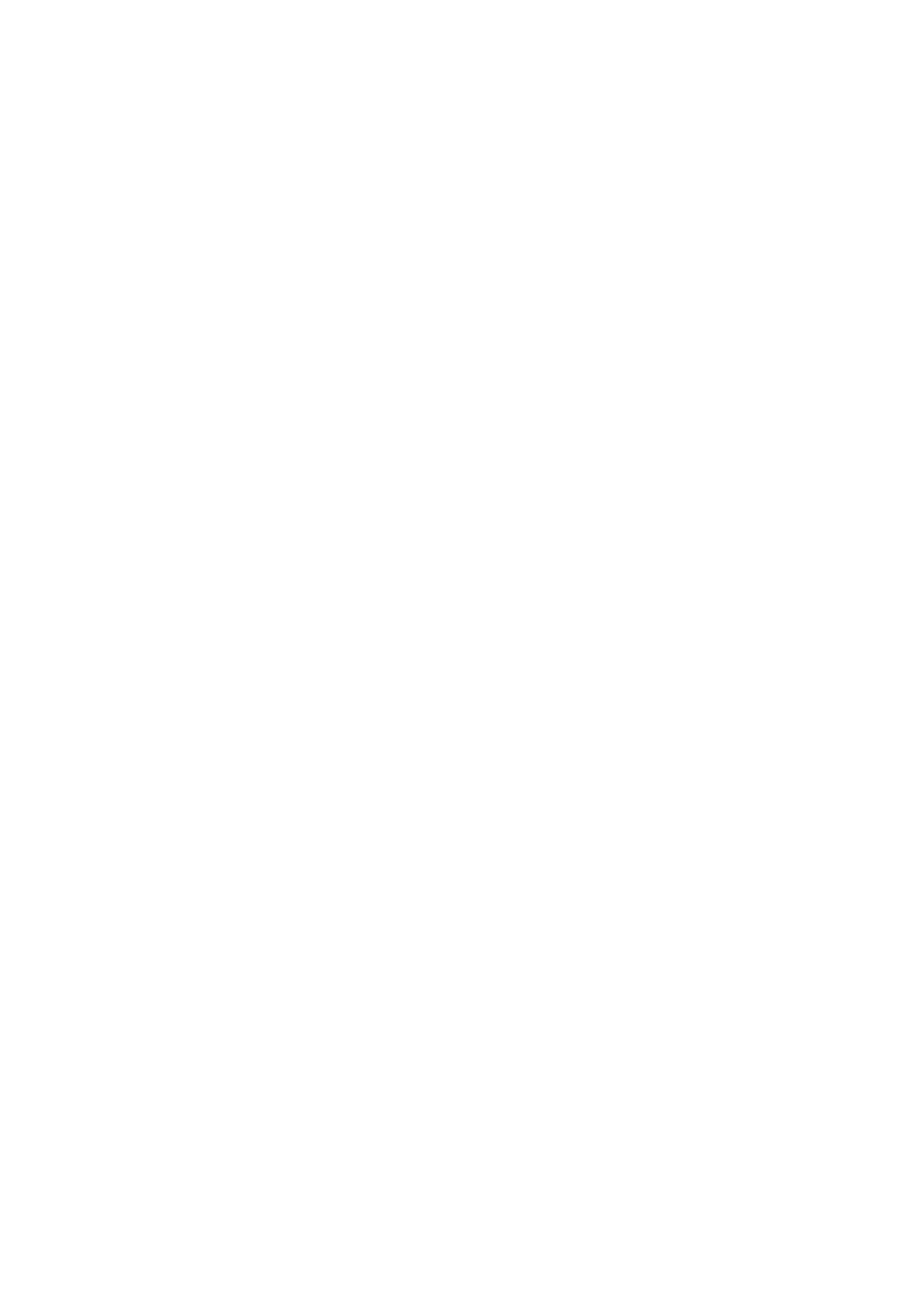
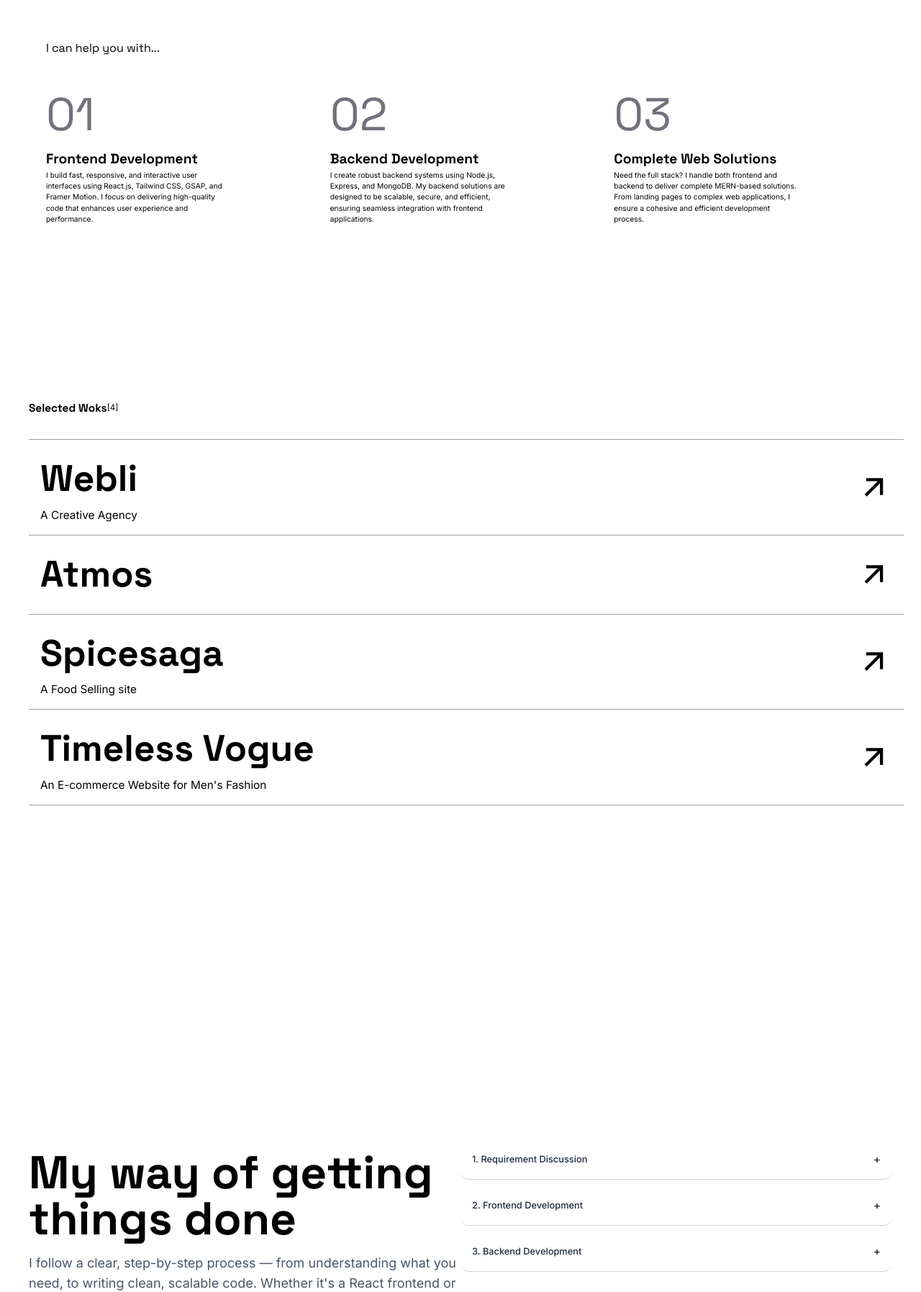
Before and after one commit to rishabh0777/portfolio, a React (Vite) app: page / in a window 1280 px wide. Shown: the part 981-2776 px from the top of the page at 72% size. Before the commit the page ends 1520 px from the top, so only its background shows below. Built offline with nearby package versions, Linux system fonts and the light colour scheme.

Commit message:
feat: add new components and enhance project structure with framer-motion integration

```diff
--- a/package.json
+++ b/package.json
@@ -11,6 +11,7 @@
   },
   "dependencies": {
     "@tailwindcss/vite": "^4.1.8",
+    "framer-motion": "^12.17.0",
     "react": "^19.1.0",
     "react-dom": "^19.1.0",
     "tailwindcss": "^4.1.8"
--- a/src/App.jsx
+++ b/src/App.jsx
@@ -1,6 +1,10 @@
 import Navbar from "./components/Navbar.jsx"
 import Home from "./components/Home.jsx"
 import Services from "./components/Services.jsx"
+import Work from "./components/Work.jsx"
+import Process from "./components/Process.jsx"
+import Contact from "./components/Contact.jsx"
+import Footer from "./components/Footer.jsx"
 import "./App.css"
 
 function App() {
@@ -11,6 +15,10 @@ function App() {
         <Navbar />
         <Home />
         <Services />
+        <Work />
+        <Process />
+        <Contact />
+        <Footer />
       </main>
     </>
   )
--- /dev/null
+++ b/src/components/Contact.jsx
@@ -0,0 +1,21 @@
+import React from 'react'
+import Rishabh from '../assets/rishabh.jpeg'
+
+const Contact = () => {
+  return (
+    <div className='w-full min-h-screen flex items-center justify-center py-4 px-10'>
+      <div className='w-[95vw]'>
+        <h1 className='text-[6vw] font-bold leading-[6vw]'>
+          <div className='bg-red-500 w-[5vw] h-[5vw] inline-block mr-2 rounded-full overflow-hidden'>
+            <img src={Rishabh} alt="" />
+          </div>
+
+
+          Let's talk about a <br />project, collaboration or<br />an idea you may have.
+        </h1>
+      </div>
+    </div>
+  )
+}
+
+export default Contact
--- /dev/null
+++ b/src/components/Footer.jsx
@@ -0,0 +1,30 @@
+import React from 'react';
+
+const Footer = () => {
+  const scrollToTop = () => {
+    window.scrollTo({ top: 0, behavior: 'smooth' });
+  };
+
+  return (
+    <footer className="w-full bg-[#f5f5f5] text-sm text-gray-700 py-6 px-10 flex items-center justify-between shadow-md rounded-t-xl">
+      {/* Left */}
+      <div>
+        © {new Date().getFullYear()} All Rights Reserved. Designed & Coded with <span className="text-red-500">❤️</span>
+      </div>
+
+      {/* Center */}
+      <div className="flex gap-4">
+        <a href="https://dribbble.com/" target="_blank" rel="noopener noreferrer" className="hover:underline">Dribbble</a>
+        <a href="https://www.behance.net/" target="_blank" rel="noopener noreferrer" className="hover:underline">Behance</a>
+        <a href="https://www.linkedin.com/" target="_blank" rel="noopener noreferrer" className="hover:underline">LinkedIn</a>
+        <a href="https://www.instagram.com/" target="_blank" rel="noopener noreferrer" className="hover:underline">Instagram</a>
+        <a href="mailto:rishabhsrivastava7777@gmail.com" className="hover:underline">Email</a>
+      </div>
+
+      {/* Right */}
+      <button onClick={scrollToTop} className="hover:underline">Back to top ↑</button>
+    </footer>
+  );
+};
+
+export default Footer;
--- a/src/components/Home.jsx
+++ b/src/components/Home.jsx
@@ -17,7 +17,7 @@ const Home = () => {
                     <p>
                         I'm a full-stack developer and founder of Webli, passionate about building smooth, fast, and visually engaging websites that solve real problems and elevate brands.
                     </p>
-                    <button className='bg-zinc-900 px-2 w-[12vw] mt-5 text-white rounded-lg'>Visit to Webli</button>
+                    <button className='bg-zinc-900 px-2 w-[12vw] mt-5 text-white rounded-lg py-2'>Visit to Webli</button>
 
                 </div>
                 <div>
--- a/src/components/Navbar.jsx
+++ b/src/components/Navbar.jsx
@@ -2,7 +2,7 @@ import React from 'react'
 
 const Navbar = () => {
   return (
-    <nav className='w-full h-[8vh] fixed top-0 left-0 z-[200] px-4 flex items-center justify-between'>
+    <nav className='w-full h-[8vh] bg-white-100 fixed top-0 left-0 z-[200] px-4 flex items-center justify-between'>
       <h3>Rishabh Srivastava</h3>
       <ul className='flex justify-end items-center gap-6 text-[1.1vw]'>
         <li>About</li>
--- /dev/null
+++ b/src/components/Process.jsx
@@ -0,0 +1,86 @@
+import React, { useState } from 'react';
+import { motion, AnimatePresence } from 'framer-motion';
+
+const Process = () => {
+  const [openIndex, setOpenIndex] = useState(null);
+
+  const toggleAccordion = (index) => {
+    setOpenIndex(openIndex === index ? null : index);
+  };
+
+  const processSteps = [
+    {
+      title: "1. Requirement Discussion",
+      content:
+        "We start with a clear discussion about your goals, features, references, and expectations. I work from your design or suggested layouts — no design or wireframing from scratch is included.",
+    },
+    {
+      title: "2. Frontend Development",
+      content:
+        "I build the user interface using React.js, Tailwind CSS, and tools like GSAP or Framer Motion to make it responsive and visually engaging.",
+    },
+    {
+      title: "3. Backend Development",
+      content:
+        "If your project requires backend features, I develop secure APIs using Express.js and manage data with MongoDB. This includes login systems, admin panels, and more.",
+    },
+    {
+      title: "4. Integration & Testing",
+      content:
+        "I connect frontend and backend, test across screen sizes, fix bugs, and ensure smooth functionality before sharing the final preview.",
+    },
+    {
+      title: "5. Delivery & Optional Deployment",
+      content:
+        "I deliver the complete project with source code and full access. Deployment is available as an add-on if needed (extra charges apply).",
+    },
+  ];
+
+  return (
+    <div className='w-full min-h-screen flex py-4 px-10 items-center'>
+      {/* Left Side */}
+      <div className='flex flex-col w-1/2 h-[80vh] justify-center'>
+        <h1 className='font-bold text-[5vw] leading-[5vw]'>
+          My way of getting <br /> things done
+        </h1>
+        <p className="mt-4 text-lg text-gray-600">
+          I follow a clear, step-by-step process — from understanding what you need, to writing clean, scalable code. Whether it's a React frontend or a complete MERN solution, I make sure your website performs smoothly and looks modern. Need deployment? I offer it as a paid add-on.
+        </p>
+      </div>
+
+      {/* Right Side: Accordion */}
+      <div className='flex flex-col w-1/2 h-[80vh] justify-center space-y-2'>
+        {processSteps.map((item, index) => (
+          <div
+            key={index}
+            className="border-b border-gray-300 rounded-xl p-4 cursor-pointer"
+          >
+            <div
+              onClick={() => toggleAccordion(index)}
+              className="flex justify-between items-center text-[1vw] font-medium text-gray-800"
+            >
+              {item.title}
+              <span className='text-[1.2vw]'>{openIndex === index ? '-' : '+'}</span>
+            </div>
+
+            <AnimatePresence initial={false}>
+              {openIndex === index && (
+                <motion.div
+                  key="content"
+                  initial={{ opacity: 0, height: 0 }}
+                  animate={{ opacity: 1, height: "auto" }}
+                  exit={{ opacity: 0, height: 0 }}
+                  transition={{ duration: 0.3 }}
+                >
+                  <p className="mt-2 text-gray-600 text-[0.9vw]">{item.content}</p>
+                </motion.div>
+              )}
+            </AnimatePresence>
+          </div>
+        ))}
+      </div>
+    </div>
+  );
+};
+
+export default Process;
--- a/src/components/Services.jsx
+++ b/src/components/Services.jsx
@@ -1,8 +1,42 @@
 import React from 'react'
 
 const Services = () => {
+  const services = [
+    {
+      title: 'Frontend Development',
+      description: 'I build fast, responsive, and interactive user interfaces using React.js, Tailwind CSS, GSAP, and Framer Motion. I focus on delivering high-quality code that enhances user experience and performance.',
+      index: '01'
+    },
+    {
+      title: 'Backend Development',
+      description: 'I create robust backend systems using Node.js, Express, and MongoDB. My backend solutions are designed to be scalable, secure, and efficient, ensuring seamless integration with frontend applications.',
+      index: '02'
+    },
+    {
+      title: 'Complete Web Solutions',
+      description: 'Need the full stack? I handle both frontend and backend to deliver complete MERN-based solutions. From landing pages to complex web applications, I ensure a cohesive and efficient development process.',
+      index: '03'
+    }
+  ]
   return (
-    <div className='ralative w-full min-h-[90vh]'></div>
+    <div className='ralative w-full min-h-[90vh] flex flex-col justify-center items-center px-10'>
+      <div className='w-[90vw] '>
+        <h3>I can help you with...</h3>
+      <div className='w-full grid sm:grid-cols-2 md:grid-cols-3 gap-8 py-8'>
+        {
+          services.map((service) => (
+            <div className='w-[20vw] h-[20vh] flex flex-col'>
+        <h1 className="text-[5vw] text-zinc-500">{service.index}</h1>
+        <h1 className='text-[1.5vw] font-bold'>{service.title}</h1>
+        <p className='text-[0.8vw]'>
+          {service.description}
+        </p>
+        </div>
+          ))
+        }
+      </div>
+      </div>
+    </div>
   )
 }
 
--- /dev/null
+++ b/src/components/Work.jsx
@@ -0,0 +1,47 @@
+import React from 'react'
+
+function Work() {
+    const works = [
+        {
+            title: 'Webli',
+            description: 'A Creative Agency',
+        },
+        {
+            title: 'Atmos',
+            descripton: 'A Weather Website'
+        },
+        {
+            title: 'Spicesaga',
+            description: 'A Food Selling site'
+        },
+        {
+            title: 'Timeless Vogue',
+            description: 'An E-commerce Website for Men\'s Fashion'
+        }
+    ]
+  return (
+    <div className='w-full min-h-screen px-10 py-4'>
+        <div className='flex items-center justify-between whitespace-nowrap w-[5vw]'>
+            <h3 className='text-[1.2vw] font-bold'>Selected Woks</h3>
+            <p className='text-[0.9vw]'>[4]</p>
+        </div>
+        <div className='w-[95vw] mx-auto mt-8 border-t-[0.1vh] border-zinc-400'>
+            {
+                works.map((work, index) => (
+                    <div key={index} className='flex items-center justify-between w-full py-4 px-4 border-b-[0.1vh] border-zinc-400 hover:bg-zinc-200 cursor-pointer transition-all duration-300'>
+                <div className='flex flex-col'>
+                    <h2 className='text-[4vw] font-bold'>{work.title}</h2>
+                    <p className='text-[1.2vw]'>{work.description}</p>
+                </div>
+                <div>
+                    <i className="ri-arrow-right-up-line text-[4vw]"></i>
+                </div>
+            </div>
+                ))
+            }
+        </div>
+    </div>
+  )
+}
+
+export default Work
```
Also changed, not shown: src/assets/rishabh.jpeg (added), 1 other file (tests, documents, lock files or other folders).
